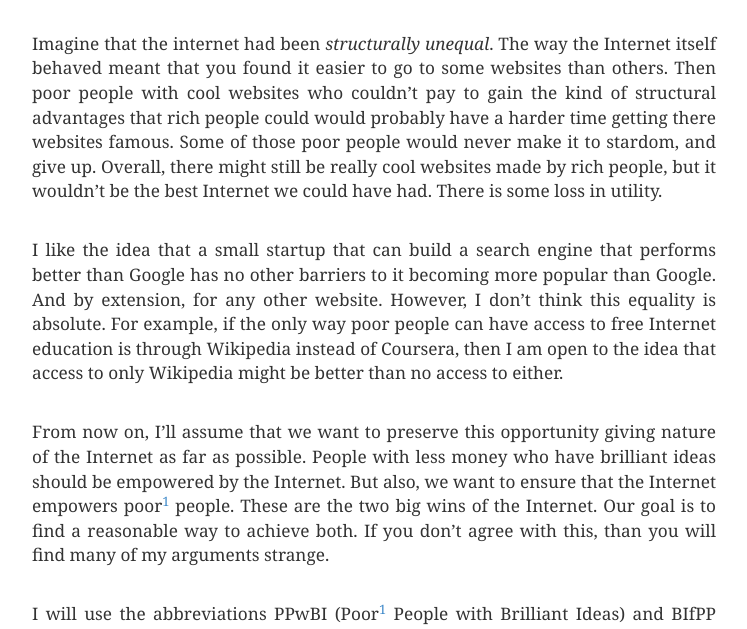
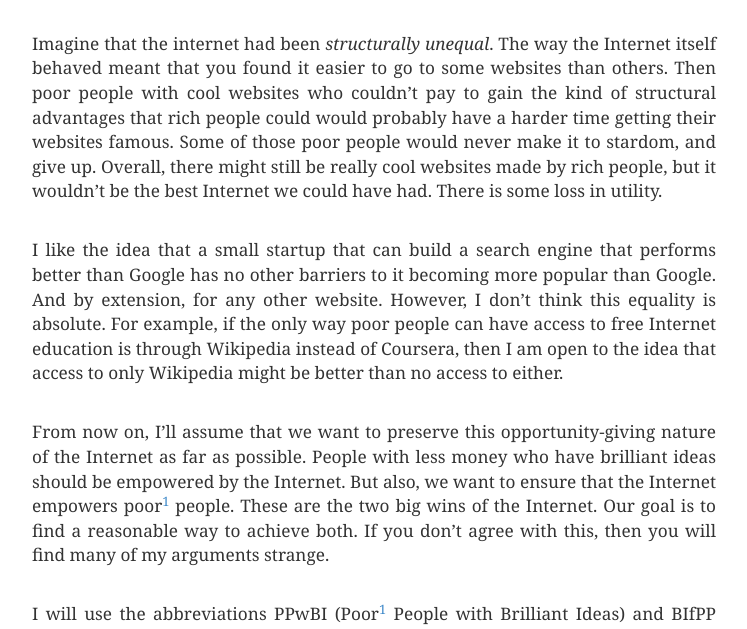
Before and after one commit to amrav/amrav.github.io, a Jekyll site: the page built from _posts/2015-04-18-net-neutrality-convictions-confusions.md, in a window 1280 px wide and 900 px high, scrolled down 1055 px. Shown: the part 228-857 px from the top of the window, without its empty margins (266-1013 px from the left). Built offline with Jekyll 4.4.1, drawn with Linux system fonts in a browser that asks for light colours; nearby versions of some CDN libraries; some web fonts are replaced; comment, search, counter and statistics services are not loaded; some of the changed text lies outside the part shown.

Commit message:
Post publish corrections for NetN
- Correct spellings
- Change title to use colon
- Use quotes around YAML title with colon

```diff
--- a/_posts/2015-04-18-net-neutrality-convictions-confusions.md
+++ b/_posts/2015-04-18-net-neutrality-convictions-confusions.md
@@ -1,6 +1,6 @@
 ---
 layout: post
-title: Net Neutrality - Convictions and Confusions
+title: "Net Neutrality: Convictions and Confusions"
 ---
 A poor and highly vocal debate is happening over net neutrality in India. After many discussions and much confusion, here's what I think.
 
@@ -17,11 +17,11 @@
 
 Now, it is true that people have different capacities to build cool websites. There is also some correlation between the amount of money you have and how easy it is for you to become popular. But notice that, traditionally, you still had to spend that extra money making your website *cooler* for it to become more popular. This is true even if you were just giving that money away on your website, say in the form of discount coupons for something. Overall, the Internet became more useful.
 
-Imagine that the internet had been *structurally unequal*. The way the Internet itself behaved meant that you found it easier to go to some websites than others. Then poor people with cool websites who couldn't pay to gain the kind of structural advantages that rich people could would probably have a harder time getting there websites famous. Some of those poor people would never make it to stardom, and give up. Overall, there might still be really cool websites made by rich people, but it wouldn't be the best Internet we could have had. There is some loss in utility.
+Imagine that the internet had been *structurally unequal*. The way the Internet itself behaved meant that you found it easier to go to some websites than others. Then poor people with cool websites who couldn't pay to gain the kind of structural advantages that rich people could would probably have a harder time getting their websites famous. Some of those poor people would never make it to stardom, and give up. Overall, there might still be really cool websites made by rich people, but it wouldn't be the best Internet we could have had. There is some loss in utility.
 
 I like the idea that a small startup that can build a search engine that performs better than Google has no other barriers to it becoming more popular than Google. And by extension, for any other website. However, I don't think this equality is absolute. For example, if the only way poor people can have access to free Internet education is through Wikipedia instead of Coursera, then I am open to the idea that access to only Wikipedia might be better than no access to either.
 
-From now on, I'll assume that we want to preserve this opportunity giving nature of the Internet as far as possible. People with less money who have brilliant ideas should be empowered by the Internet. But also, we want to ensure that the Internet empowers poor[^0] people. These are the two big wins of the Internet. Our goal is to find a reasonable way to achieve both. If you don't agree with this, than you will find many of my arguments strange.
+From now on, I'll assume that we want to preserve this opportunity-giving nature of the Internet as far as possible. People with less money who have brilliant ideas should be empowered by the Internet. But also, we want to ensure that the Internet empowers poor[^0] people. These are the two big wins of the Internet. Our goal is to find a reasonable way to achieve both. If you don't agree with this, then you will find many of my arguments strange.
 
 I will use the abbreviations PPwBI (Poor[^0] People with Brilliant Ideas) and BIfPP (Brilliant Ideas for Poor People). The Internet is the biggest enabler of both.
 
```
Also changed, not shown: other parts of _posts/2015-04-18-net-neutrality-convictions-confusions.md (+4 -4 lines).
